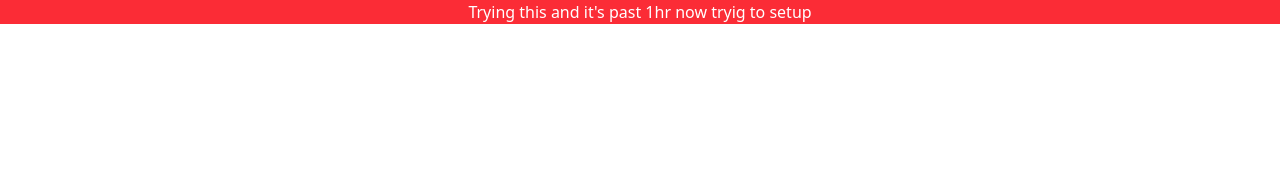
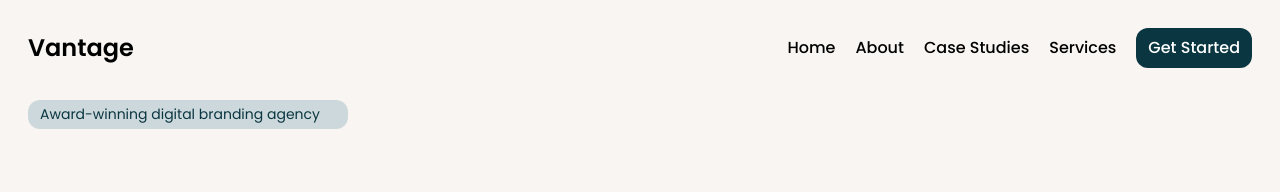
Before and after one commit to Jchosenn/Freelancers-guide, a website: page index.html in a window 1280 px wide. Drawn offline with Linux system fonts and the light colour scheme.

Commit message:
second commit
Designed the nav bar for desktop

```diff
--- a/index.html
+++ b/index.html
@@ -3,10 +3,32 @@
 <head>
     <meta charset="UTF-8">
     <meta name="viewport" content="width=device-width, initial-scale=1.0">
+    <style>
+@import url('https://fonts.googleapis.com/css2?family=Poppins:ital,wght@0,100;0,200;0,300;0,400;0,500;0,600;0,700;0,800;0,900;1,100;1,200;1,300;1,400;1,500;1,600;1,700;1,800;1,900&display=swap');
+</style>
+<style>
+@import url('https://fonts.googleapis.com/css2?family=Inter:ital,opsz,wght@0,14..32,100..900;1,14..32,100..900&display=swap');
+</style>
+<script src="https://kit.fontawesome.com/1424886bf8.js" crossorigin="anonymous"></script>
     <link rel="stylesheet" href="output.css">
-    <title>Document</title>
+    <link rel="stylesheet" href="style.css">
+    <title>Freelancers</title>
 </head>
-<body>
-    <h1 class="bg-red-500 text-center text-white">Trying this and it's past 1hr now tryig to setup</h1>
+<body class="bg-[#F8F5F2]">
+    <div class="holder p-7 bg-[#F8F5F2]">
+    <div class="nav__container font-[Poppins] flex justify-between items-center">
+        <h2 class="font-semibold text-2xl text-[0A3641]">Vantage</h2>
+        <ul class="flex gap-5 font-medium items-center">
+            <li><a href="#">Home</a></li>
+            <li><a href="#">About</a></li>
+            <li><a href="#">Case Studies</a></li>
+            <li><a href="#">Services</a></li>
+            <a href="#" class="bg-[#0A3641] text-white py-2 px-3 rounded-xl">Get Started</a>
+        </ul>
+    </div>
+    <section class="hero__section py-8">
+        <p class="bg-[#CCD8DB] text-[#0A3641] text-[14px] font-[Poppins] w-[320px] rounded-xl py-1 px-3">Award-winning digital branding agency</p>
+    </section>
+    </div>
 </body>
 </html>
--- /dev/null
+++ b/style.css
@@ -0,0 +1,3 @@
+/* .nav__container{
+  font-family: "Poppins", sans-serif;
+} */
```
Also changed, not shown: output.css.
